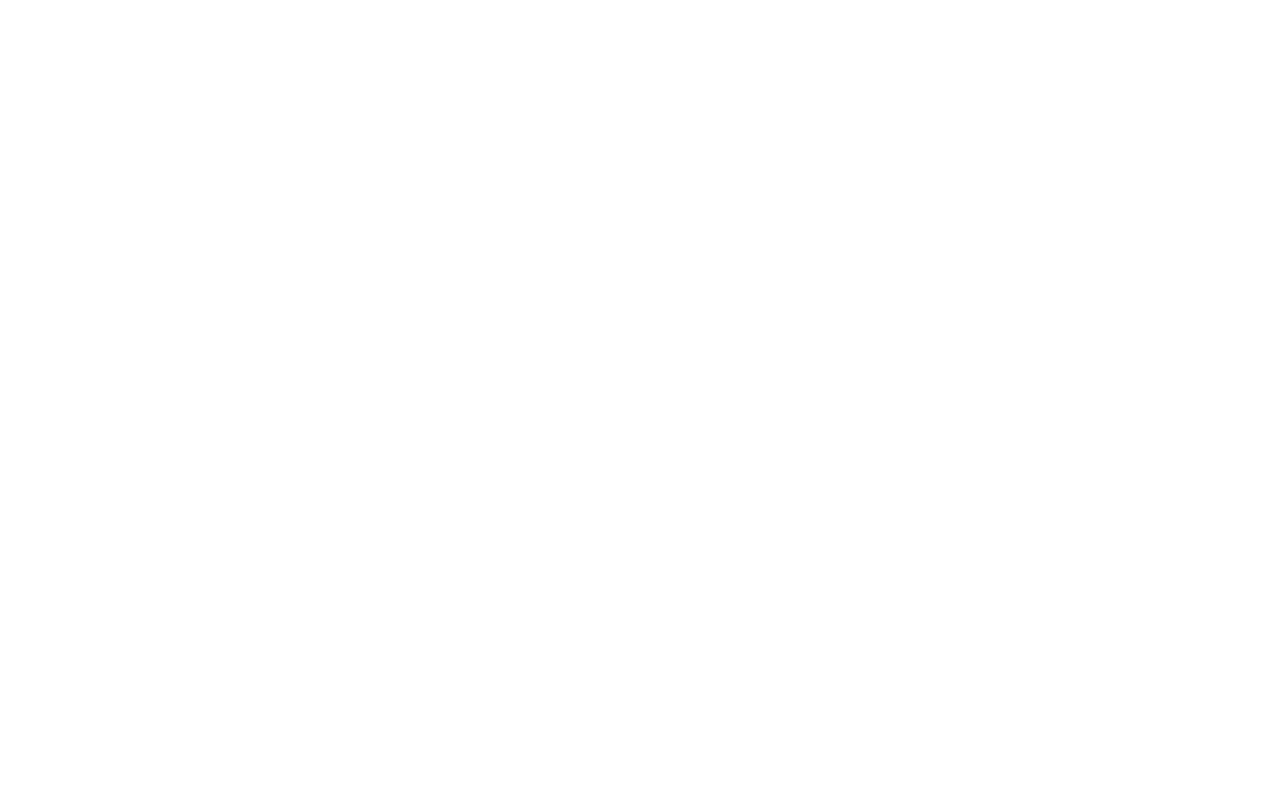
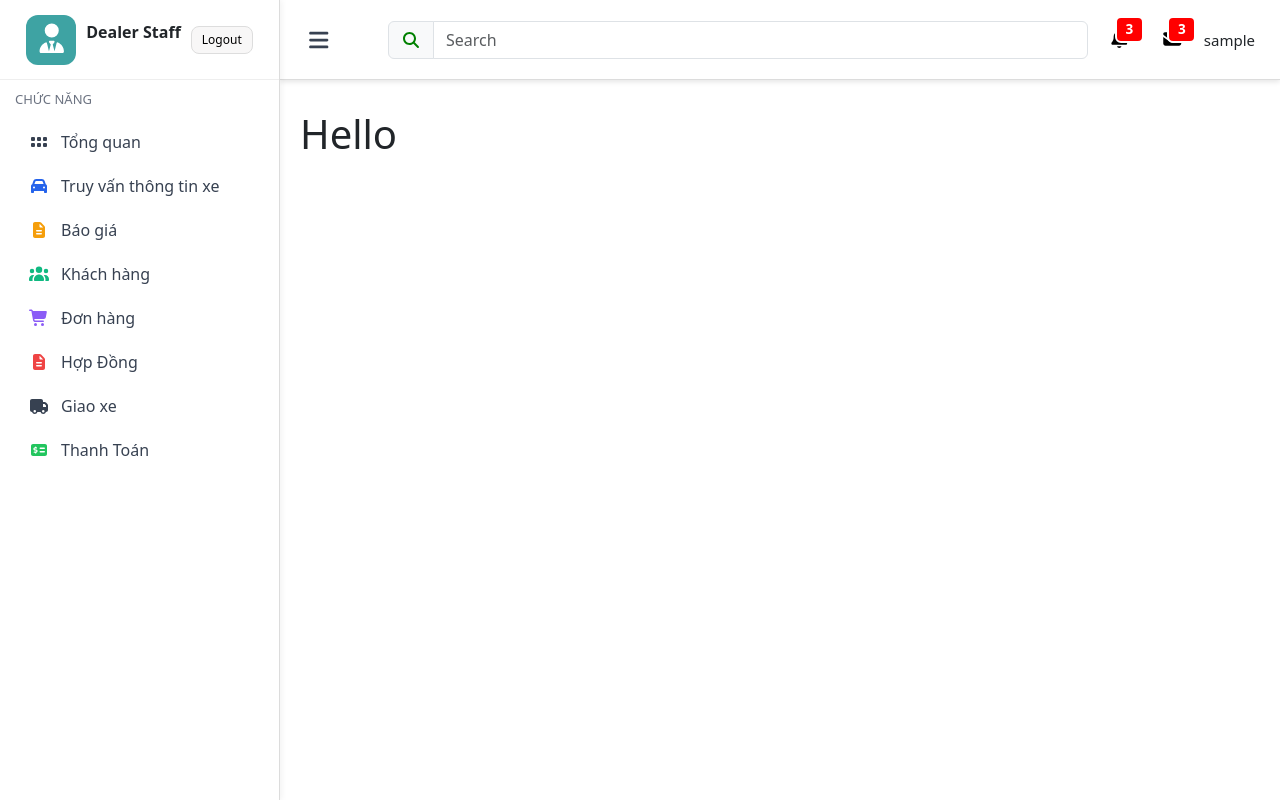
Before and after one commit to tanvtse183061-eng/FE, a React (Vite) app in the folder DuanTopic1 - Copy/: page /dealerstaff/dashboard in a window 1280 px wide. Before the commit this address had no page. Built offline with nearby package versions, Linux system fonts and the light colour scheme; sample sign-in values are in the browser's storage.

Commit message:
làm trang dashboard cho dealerstaff

```diff
--- a/DuanTopic1 - Copy/src/App.jsx
+++ b/DuanTopic1 - Copy/src/App.jsx
@@ -5,6 +5,7 @@
 import MainLayout from './layouts/MainLayout';
 import { BrowserRouter, Routes, Route } from "react-router-dom";
 import Dealerstaff from './Pages/DealerStaff/Dealerstaff';
+import Dashboard from './Pages/DealerStaff/Dashboard';
 
 function App() {
   return (
@@ -26,12 +27,15 @@
           } />
           <Route path='/dealerstaff' element={
              <Dealerstaff />
-          }></Route>
+          }>
+            <Route path='dashboard' element={<Dashboard />}/>
+          </Route>
+
         </Routes>
 
       </BrowserRouter>
     </div>
   )
 }
-//helo123
+
 export default App
--- /dev/null
+++ b/DuanTopic1 - Copy/src/Pages/DealerStaff/Dashboard.css
@@ -0,0 +1,4 @@
+.dashboard{
+    position: relative;
+    padding: 20px;
+}
--- /dev/null
+++ b/DuanTopic1 - Copy/src/Pages/DealerStaff/Dashboard.jsx
@@ -0,0 +1,9 @@
+import  './Dashboard.css';
+
+export default function Dashboard() {
+  return (
+    <div className='dashboard'>
+      <h1>Hello</h1>
+    </div>
+  );
+}
--- a/DuanTopic1 - Copy/src/Pages/DealerStaff/Dealerstaff.jsx
+++ b/DuanTopic1 - Copy/src/Pages/DealerStaff/Dealerstaff.jsx
@@ -1,12 +1,13 @@
 import './dealerstaff.css';
 import { FontAwesomeIcon } from '@fortawesome/react-fontawesome';
-import { faUserTie, faCar, faChartBar, faUsers, faFileAlt, faSearch, faBell, faEnvelope, faBars } from '@fortawesome/free-solid-svg-icons';
+import { faUserTie, faCar, faMoneyCheckDollar ,faTruck, faUsers, faFileAlt, faSearch, faBell, faEnvelope, faBars,faGrip,faShoppingCart } from '@fortawesome/free-solid-svg-icons';
 import 'bootstrap/dist/css/bootstrap.min.css';
 import { InputGroup, FormControl } from "react-bootstrap";
-import { useNavigate } from "react-router-dom";
+import { Outlet,useNavigate } from "react-router-dom";
 import { useEffect, useState } from 'react';
 
 export default function Dealerstaff() {
+
   const [isCollapsed, setIsCollapsed] = useState(false);
 const [showNotifications, setShowNotifications] = useState(false);
 
@@ -56,10 +57,14 @@
         <div className="menu">
           {!isCollapsed && <p className="menu-title">Chức năng</p>}
           <ul>
-            <li className='truy'><FontAwesomeIcon icon={faCar} /><span>Truy vấn thông tin xe</span></li>
-            <li className='quan'><FontAwesomeIcon icon={faFileAlt} /><span>Quản lý bán hàng</span></li>
-            <li className='hang'><FontAwesomeIcon icon={faUsers} /><span>Quản lý khách hàng</span></li>
-            <li className='bao'><FontAwesomeIcon icon={faChartBar} /><span>Báo cáo</span></li>
+           <li onClick={() => navigate("dashboard")} className='tong'><FontAwesomeIcon icon={faGrip} /><span>Tổng quan</span></li>
+          <li className='truy'><FontAwesomeIcon icon={faCar} /><span>Truy vấn thông tin xe</span></li>
+           <li className='quan'><FontAwesomeIcon icon={faFileAlt} /><span>Báo giá</span></li>
+           <li className='hang'><FontAwesomeIcon icon={faUsers} /><span>Khách hàng</span></li>
+            <li className='don'><FontAwesomeIcon icon={faShoppingCart} /><span>Đơn hàng</span></li>
+           <li className='bao'><FontAwesomeIcon icon={faFileAlt} /><span>Hợp Đồng</span></li>
+           <li className ='xe'><FontAwesomeIcon icon={faTruck} /><span>Giao xe</span></li>
+           <li className='thanh'><FontAwesomeIcon icon={faMoneyCheckDollar} /><span>Thanh Toán</span></li>
 
           </ul>
         </div>
@@ -126,7 +131,11 @@
         <div className="staff-name">
           <h2>{username}</h2>
         </div>
+
       </div>
+         <div className="content-area">
+                  <Outlet />
+                           </div>
     </>
   );
 }
--- a/DuanTopic1 - Copy/src/Pages/DealerStaff/dealerstaff.css
+++ b/DuanTopic1 - Copy/src/Pages/DealerStaff/dealerstaff.css
@@ -18,6 +18,20 @@
   box-shadow: 2px 0 6px rgba(0, 0, 0, 0.05);
   transition: width 0.3s ease;
   z-index: 10;
+}
+.header {
+  position: sticky;
+  top: 0;
+  left: 0;
+  right: 0;
+  height: 70px;
+  background: white;
+  z-index: 1000;
+  display: flex;
+  align-items: center;
+  justify-content: space-between;
+  padding: 0 20px;
+  box-shadow: 0 2px 8px rgba(0, 0, 0, 0.1);
 }
 
 /* --- Khi thu nhỏ --- */
@@ -59,7 +73,7 @@
   padding: 4px 10px;
   border-radius: 8px;
   border: 1px solid #ddd;
-  background-color: #f1f5f9;
+  background-color: #f8f7f7;
   cursor: pointer;
 }
 
@@ -105,6 +119,24 @@
 }
 
 /* --- Icon màu riêng --- */
+.menu button {
+  background: none;
+  border: none;
+  box-shadow: none;
+  outline: none;
+  padding: 0;
+  margin: 0;
+  width: 100%;
+}
+
+.menu button:hover {
+  box-shadow: none;
+  background: transparent;
+}
+.tong ul  li svg {
+  color: #000000;
+}
+
 .menu ul li.truy svg {
   color: #2563eb;
 }
@@ -116,16 +148,26 @@
 .menu ul li.hang svg {
   color: #10b981;
 }
+.menu ul li.don svg {
+  color: #8b5cf6;
+}
 
 .menu ul li.bao svg {
   color: #ef4444;
 }
-
+.menu ul li.thanh svg {
+  color: #22c55e;
+}
 /* --- Hover có ánh sáng --- */
+.tong ul li:hover svg {
+  filter: drop-shadow(0 0 6px #151616);
+}
 .menu ul li.truy:hover svg {
   filter: drop-shadow(0 0 6px #3b82f6);
 }
-
+.menu ul li.thanh:hover svg {
+  filter: drop-shadow(0 0 6px #22c55e);
+}
 .menu ul li.quan:hover svg {
   filter: drop-shadow(0 0 6px #fbbf24);
 }
@@ -133,7 +175,9 @@
 .menu ul li.hang:hover svg {
   filter: drop-shadow(0 0 6px #34d399);
 }
-
+.menu ul li.don:hover svg {
+  filter: drop-shadow(0 0 6px #a78bfa);
+}
 .menu ul li.bao:hover svg {
   filter: drop-shadow(0 0 6px #f87171);
 }
@@ -363,3 +407,16 @@
     transform: translateY(0);
   }
 }
+.content-area {
+    margin-left: 260px;
+      /* để tránh sidebar */
+      padding: 20px;
+      padding-top: 90px;
+      /* để tránh header */
+      min-height: 100vh;
+
+}
+.sidebar-card.collapsed~.content-area {
+  margin-left: 90px;
+  transition: all 0.3s ease;
+}
--- a/DuanTopic1 - Copy/src/Pages/Login/API.js
+++ b/DuanTopic1 - Copy/src/Pages/Login/API.js
@@ -9,11 +9,12 @@
 API.interceptors.request.use(
   (config) => {
     const token = localStorage.getItem("token");
-    if (token) {
+    if (token && !config.url.includes("/auth/login")) {
       config.headers.Authorization = `Bearer ${token}`;
     }
     return config;
   },
   (error) => Promise.reject(error)
 );
+
 export default API;
--- a/DuanTopic1 - Copy/src/Pages/Login/Login.jsx
+++ b/DuanTopic1 - Copy/src/Pages/Login/Login.jsx
@@ -50,7 +50,15 @@
 
         } catch (error){
             console.error("Login error:", error);
-            alert("Login failed. Please check your credentials.");
+            if (error.response) {
+                console.error("Server responded with:", error.response.status, error.response.data);
+                alert(`Login failed: ${error.response.status} - ${JSON.stringify(error.response.data)}`);
+            } else if (error.request) {
+                console.error("No response received, request was:", error.request);
+                alert("Login failed: No response from server. Is the backend running?");
+            } else {
+                alert(`Login failed: ${error.message}`);
+            }
         }
     } else {
         console.log("errors:",formError);
```
